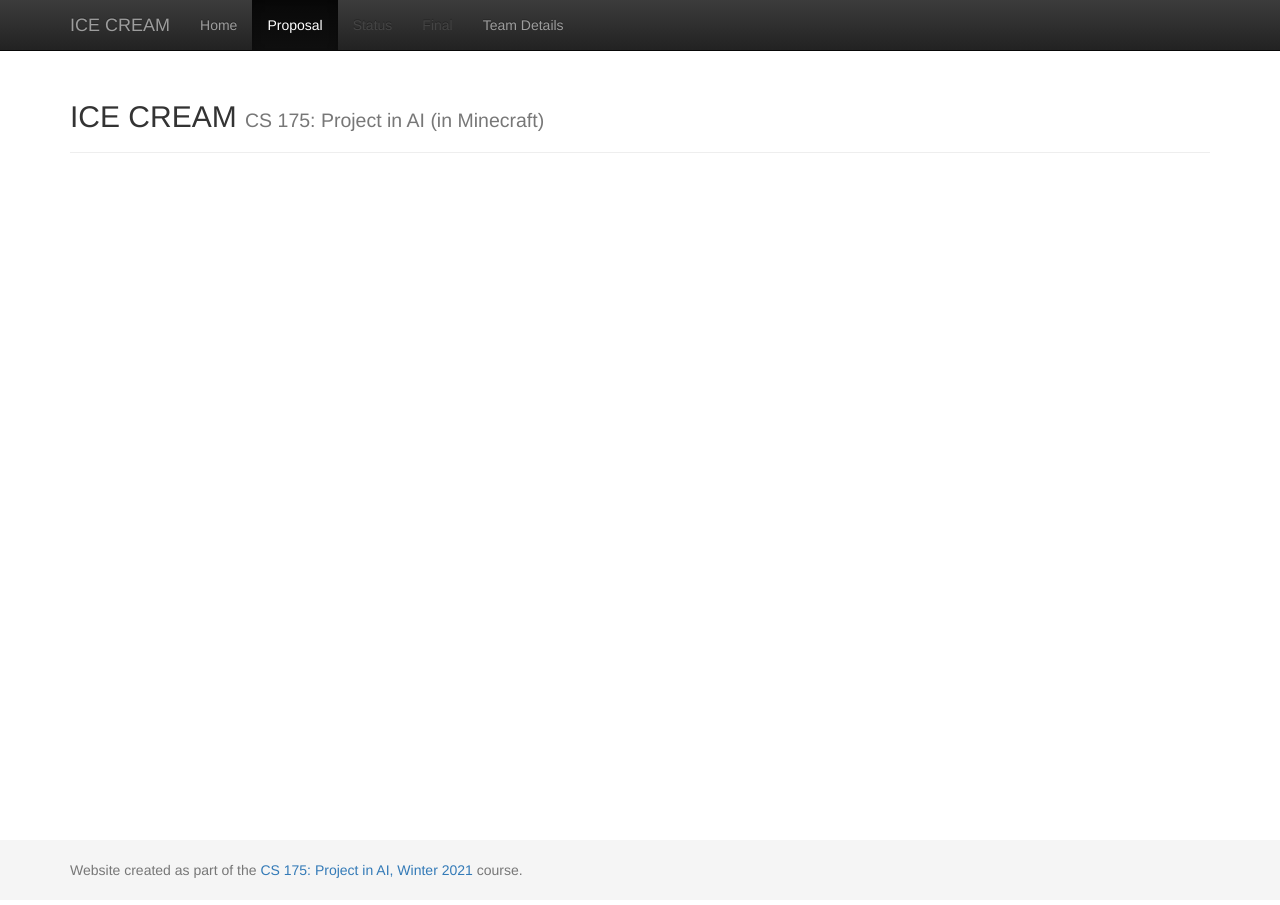
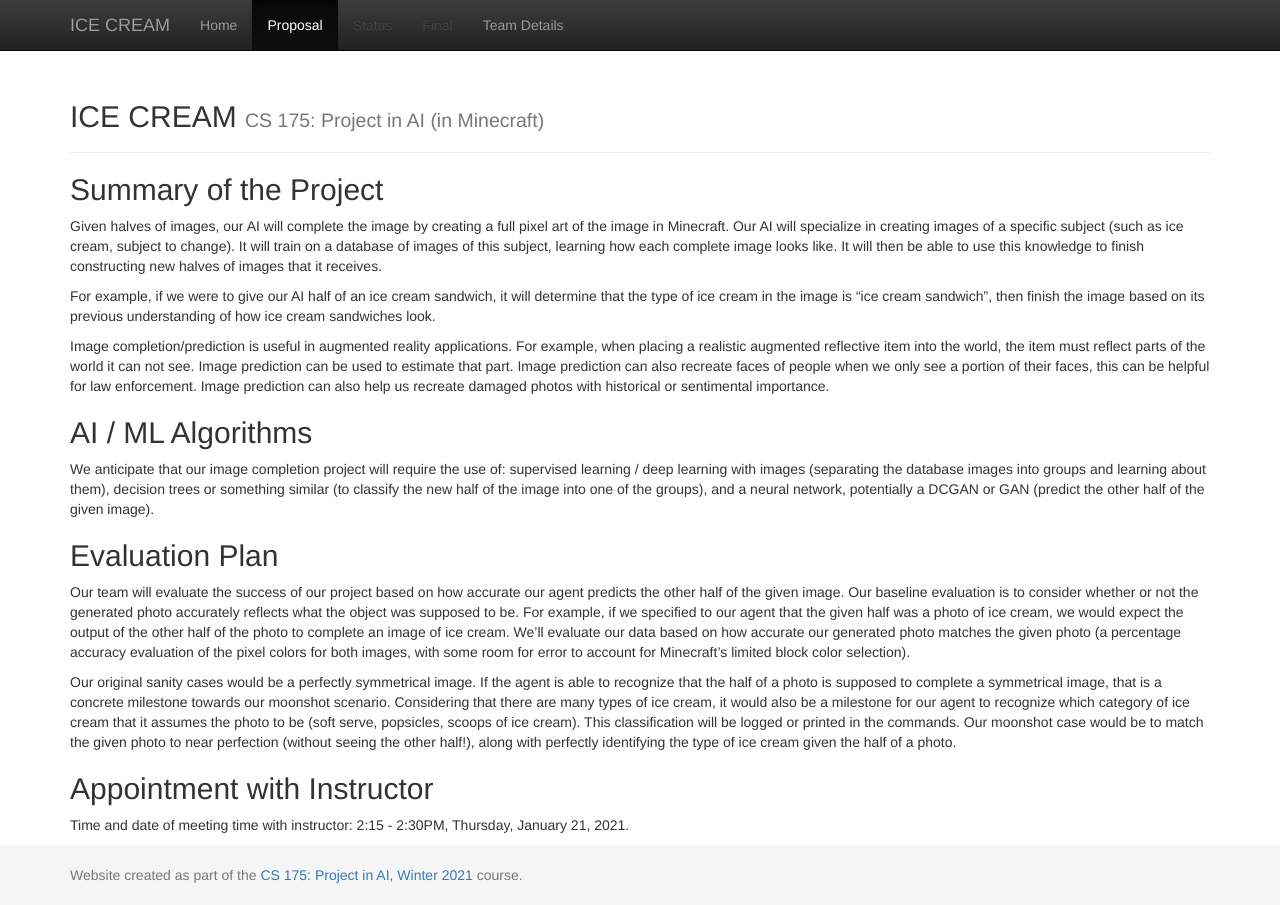
Before and after one commit to rliao147/CS175EGG, a Jekyll site: the page built from docs/proposal.md, in a window 1280 px wide. Built offline with Jekyll 4.4.1, drawn with Linux system fonts in a browser that asks for light colours.

Commit message:
Update proposal.md

```diff
--- a/docs/proposal.md
+++ b/docs/proposal.md
@@ -2,3 +2,24 @@
 layout: default
 title: Proposal
 ---
+## Summary of the Project
+
+Given halves of images, our AI will complete the image by creating a full pixel art of the image in Minecraft. Our AI will specialize in creating images of a specific subject (such as ice cream, subject to change). It will train on a database of images of this subject, learning how each complete image looks like. It will then be able to use this knowledge to finish constructing new halves of images that it receives.
+
+For example, if we were to give our AI half of an ice cream sandwich, it will determine that the type of ice cream in the image is “ice cream sandwich”, then finish the image based on its previous understanding of how ice cream sandwiches look.
+
+Image completion/prediction is useful in augmented reality applications. For example, when placing a realistic augmented reflective item into the world, the item must reflect parts of the world it can not see. Image prediction can be used to estimate that part. Image prediction can also recreate faces of people when we only see a portion of their faces, this can be helpful for law enforcement. Image prediction can also help us recreate damaged photos with historical or sentimental importance.
+
+## AI / ML Algorithms
+
+We anticipate that our image completion project will require the use of: supervised learning / deep learning with images (separating the database images into groups and learning about them), decision trees or something similar (to classify the new half of the image into one of the groups), and a neural network, potentially a DCGAN or GAN (predict the other half of the given image).
+
+## Evaluation Plan
+
+Our team will evaluate the success of our project based on how accurate our agent predicts the other half of the given image. Our baseline evaluation is to consider whether or not the generated photo accurately reflects what the object was supposed to be. For example, if we specified to our agent that the given half was a photo of ice cream, we would expect the output of the other half of the photo to complete an image of ice cream. We’ll evaluate our data based on how accurate our generated photo matches the given photo (a percentage accuracy evaluation of the pixel colors for both images, with some room for error to account for Minecraft’s limited block color selection).
+
+Our original sanity cases would be a perfectly symmetrical image. If the agent is able to recognize that the half of a photo is supposed to complete a symmetrical image, that is a concrete milestone towards our moonshot scenario. Considering that there are many types of ice cream, it would also be a milestone for our agent to recognize which category of ice cream that it assumes the photo to be (soft serve, popsicles, scoops of ice cream). This classification will be logged or printed in the commands. Our moonshot case would be to match the given photo to near perfection (without seeing the other half!), along with perfectly identifying the type of ice cream given the half of a photo.
+
+## Appointment with Instructor
+
+Time and date of meeting time with instructor: 2:15 - 2:30PM, Thursday, January 21, 2021.
```
